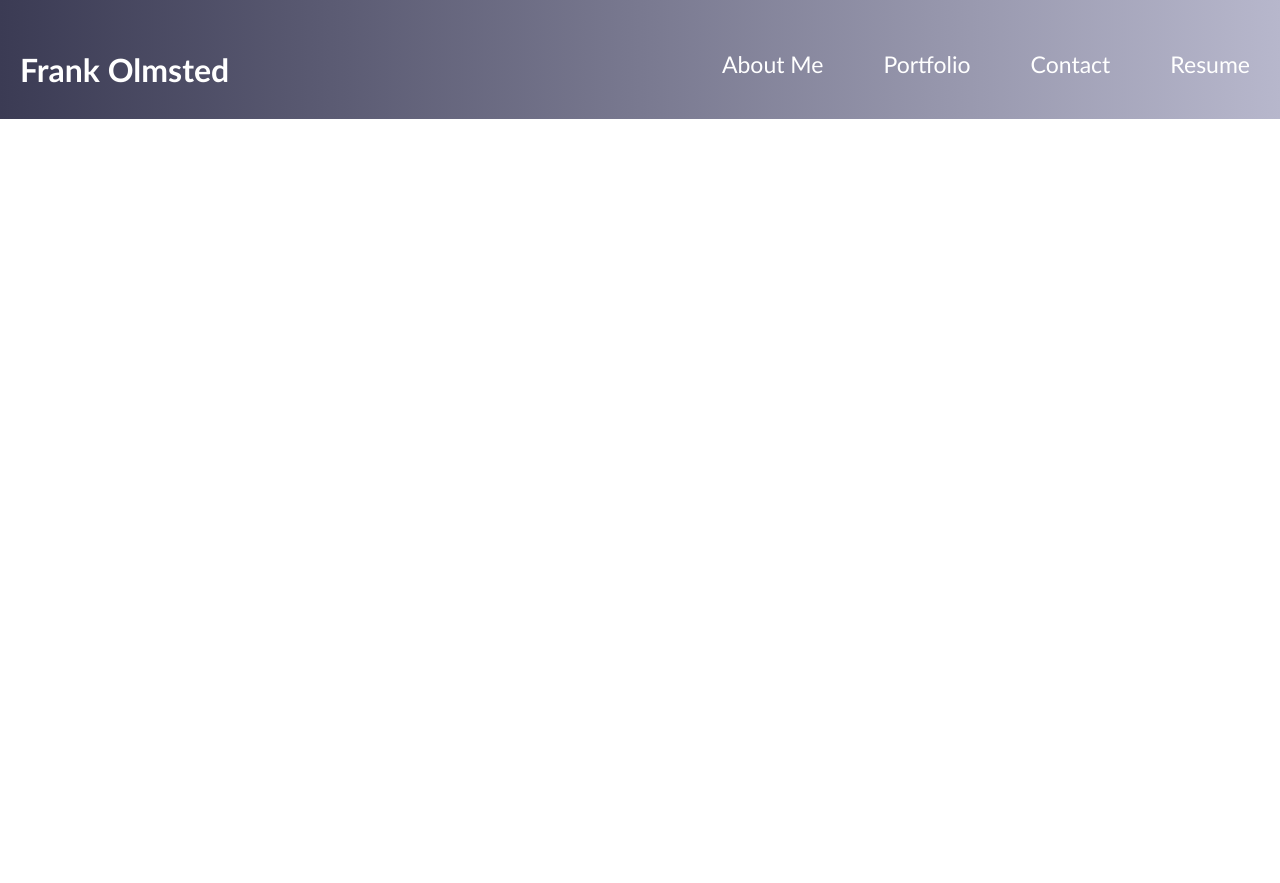
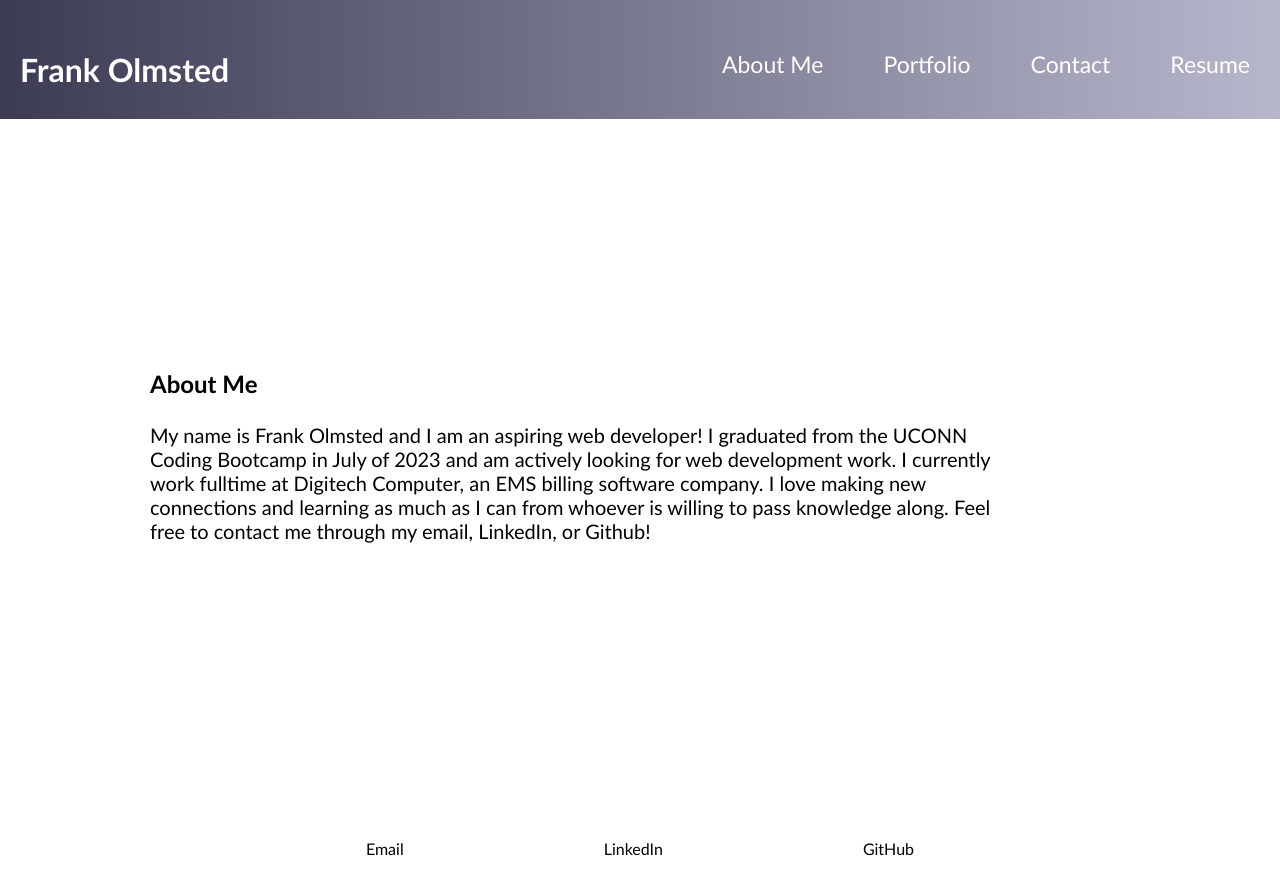
Before and after one commit to frankolms/React-Portfolio, a React (Create React App) app in the folder react-portfolio/: page / in a window 1280 px wide. Before the commit the page ends 800 px from the top, so only its background shows below. Built offline with nearby package versions, Linux system fonts and the light colour scheme.

Commit message:
finished about me component, worked on footer component

```diff
--- a/react-portfolio/src/App.css
+++ b/react-portfolio/src/App.css
@@ -5,6 +5,11 @@
   font-family: "Trebuchet MS", "Lucida Sans Unicode", "Lucida Grande",
     "Lucida Sans", Arial, sans-serif;
 }
+
+/* html,
+body {
+  height: 100%;
+} */
 
 header {
   background-image: linear-gradient(to right, #3b3b54, #b7b7cc);
@@ -29,3 +34,33 @@ a {
   font-size: 23px;
   text-decoration: none;
 }
+
+.about-me {
+  padding-top: 250px;
+  margin-left: 50px;
+  min-height: 90vh;
+  display: flex;
+  flex-direction: column;
+}
+
+.about-me-header {
+  margin-bottom: 25px;
+  margin-left: 100px;
+}
+
+.about-me-paragraph {
+  font-size: 20px;
+  margin-left: 100px;
+  margin-right: 250px;
+}
+
+footer {
+  margin-top: auto;
+  margin-bottom: 25px;
+  display: flex;
+  justify-content: center;
+}
+
+.footer-item {
+  padding: 0 100px;
+}
--- a/react-portfolio/src/App.js
+++ b/react-portfolio/src/App.js
@@ -1,11 +1,15 @@
 import React from "react";
 import "./App.css";
 import Header from "./components/Header";
+import AboutMe from "./components/AboutMe";
+import Footer from "./components/Footer";
 
 function App() {
   return (
     <div>
       <Header />
+      <AboutMe />
+      <Footer />
     </div>
   );
 }
--- /dev/null
+++ b/react-portfolio/src/components/AboutMe.js
@@ -0,0 +1,19 @@
+import React from "react";
+
+function AboutMe() {
+  return (
+    <div className="about-me">
+      <h2 className="about-me-header">About Me</h2>
+      <p className="about-me-paragraph">
+        My name is Frank Olmsted and I am an aspiring web developer! I graduated
+        from the UCONN Coding Bootcamp in July of 2023 and am actively looking
+        for web development work. I currently work fulltime at Digitech
+        Computer, an EMS billing software company. I love making new connections
+        and learning as much as I can from whoever is willing to pass knowledge
+        along. Feel free to contact me through my email, LinkedIn, or Github!
+      </p>
+    </div>
+  );
+}
+
+export default AboutMe;
--- a/react-portfolio/src/components/Footer.js
+++ b/react-portfolio/src/components/Footer.js
@@ -0,0 +1,13 @@
+import React from "react";
+
+function Footer() {
+  return (
+    <footer>
+      <p className="footer-item">Email</p>
+      <p className="footer-item">LinkedIn</p>
+      <p className="footer-item">GitHub</p>
+    </footer>
+  );
+}
+
+export default Footer;
```
